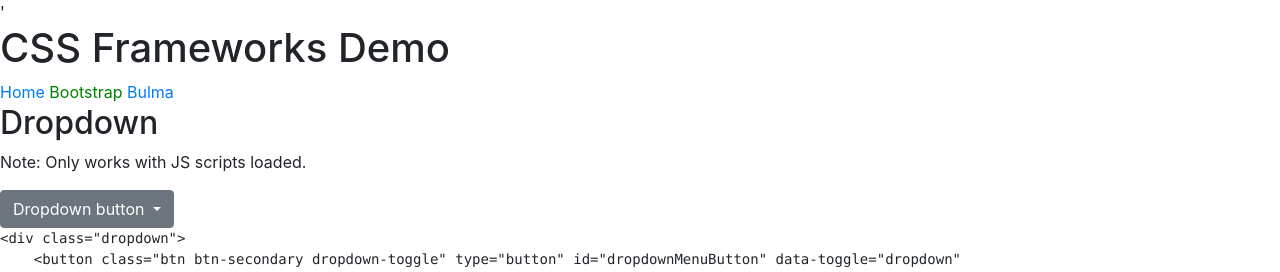
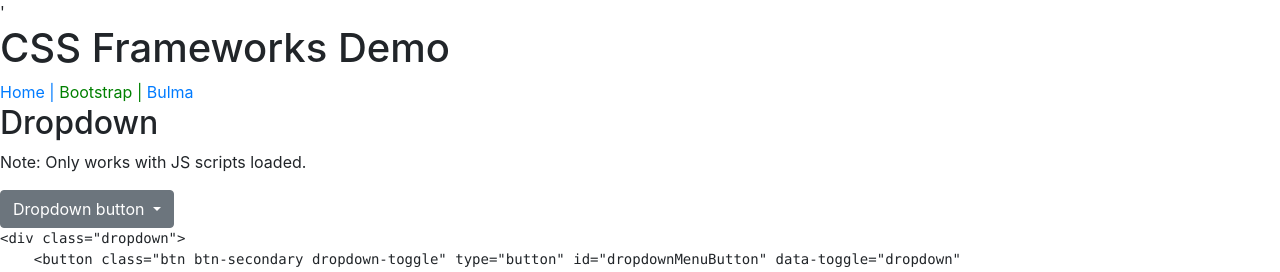
Before and after one commit to MichaelCurrin/css-frameworks-demo, a Jekyll site: the page built from bootstrap.md, in a window 1280 px wide. Shown: the top 272 px of the page. Built offline with Jekyll 4.4.1, drawn with Linux system fonts in a browser that asks for light colours.

Commit message:
Update navigation.html

```diff
--- a/_includes/navigation.html
+++ b/_includes/navigation.html
@@ -1,12 +1,13 @@
-<nav>
-    {% comment %}
+{% comment %}
     Use the baseurl as a prefix for each link in the navigation data.
     Apply higlight formatting if the URL matches the current page.
-    {% endcomment %}
-
+{% endcomment %}
+<nav>
     {% for item in site.data.navigation %}
-    <a href="{{ item.link | relative_url }}" {% if item.link == page.url %}class="current" {% endif %}>
-        {{ item.name }}
-    </a>
+        <a href="{{ item.link | relative_url }}"
+           {% if item.link == page.url %}class="current" {% endif %}>
+            {{ item.name }}
+            {% unless forloop.last %}|{% endunless %}
+        </a>
     {% endfor %}
 </nav>
```
